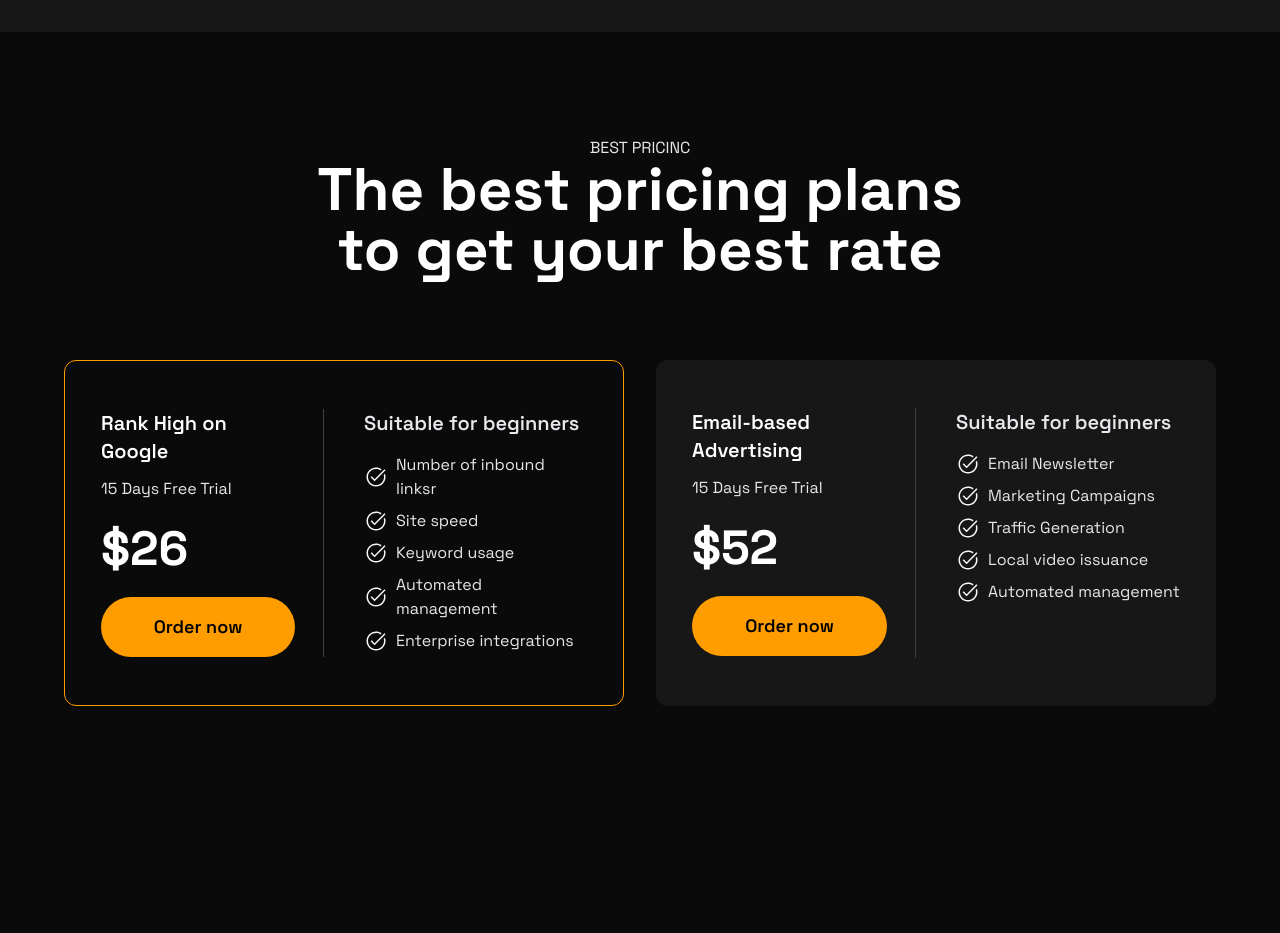
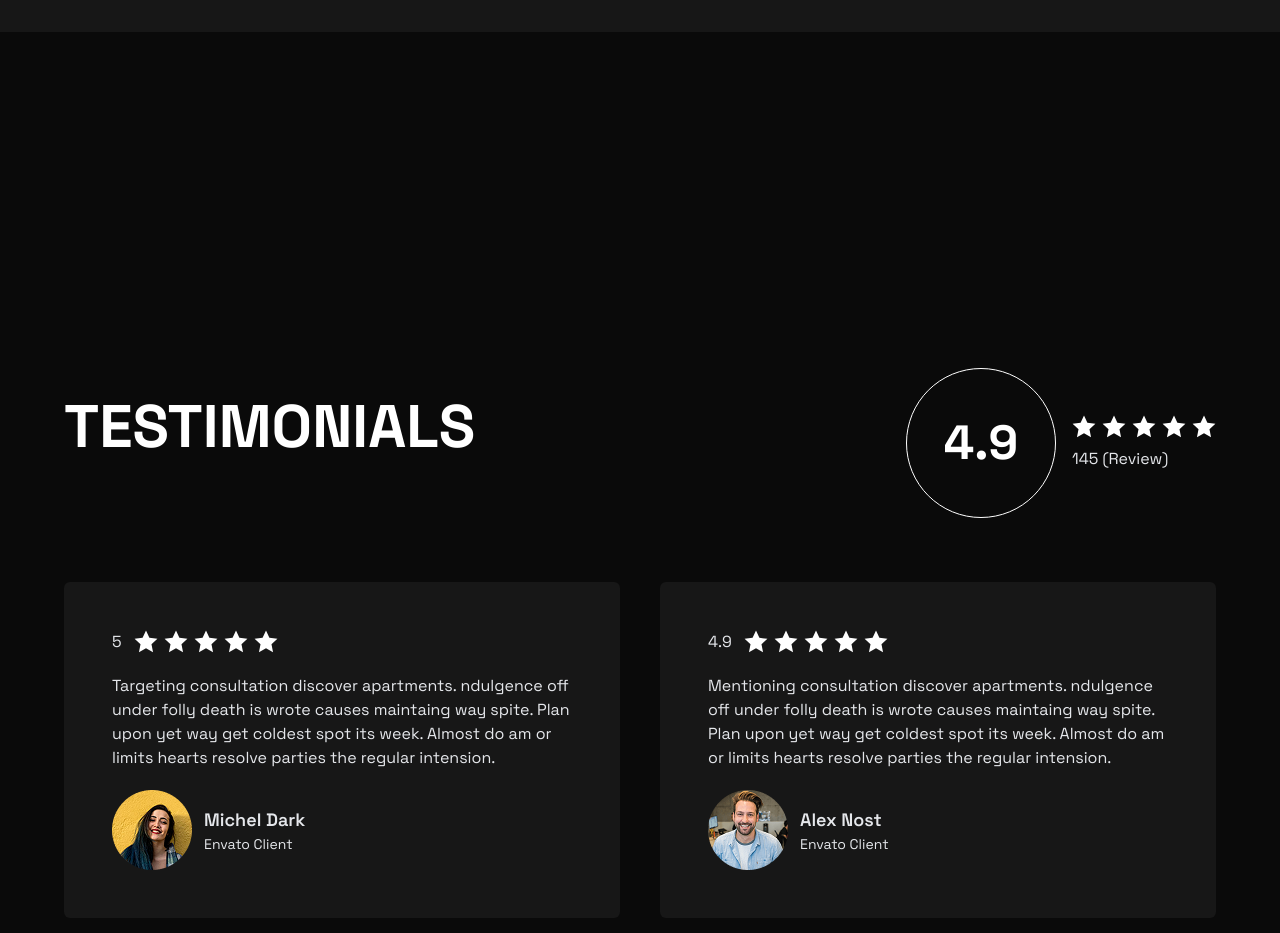
Before and after one commit to KeenCoding12/startup-landing-page-with-gsap, a React (Vite) app: page / in a window 1280 px wide. Shown: the part 4680-5613 px from the top of the page. Built offline with nearby package versions, Linux system fonts and the light colour scheme.

Commit message:
Remove pricing section from Pricing component
Removed pricing section layout and content.

```diff
--- a/src/components/Pricing.tsx
+++ b/src/components/Pricing.tsx
@@ -4,58 +4,7 @@ import { pricingItems } from "../data/data";
 export default function Pricing() {
   return (
     <section className="py-26">
-      <div className="container">
-        {/* Title */}
-        <div className="max-w-2xl text-center mx-auto">
-          <p>BEST PRICINC</p>
-          <h2>The best pricing plans to get your best rate</h2>
-        </div>
-        {/* wrapper */}
-        <div className="grid gap-8 lg:grid-cols-2 mt-20">
-          {pricingItems.map((item) => (
-            // Card
-            <div
-              className="grid sm:grid-cols-2 border border-primary nth-[2]:border-none nth-[2]:bg-neutral-900 rounded-xl px-9 py-12 gap-6 lg:gap-10 sm:divide-x divide-neutral-700"
-              key={item.id}
-            >
-              {/* col 1 */}
-              <div className="space-y-6 pr-7">
-                {/* content */}
-                <div className="space-y-3">
-                  <h3 className="text-xl font-semibold">{item.title}</h3>
-                  <p>15 Days Free Trial</p>
-                </div>
-                {/* price */}
-                <h4 className="text-5xl font-bold">${item.price}</h4>
-                {/* Btn */}
-                <button className="bg-primary hover:bg-white focus:bg-white transition-colors w-full py-4 rounded-full text-lg font-semibold">
-                  Order now
-                </button>
-              </div>
-              {/* col 2 */}
-              <div className="space-y-4">
-                <p className="text-xl font-semibold">Suitable for beginners</p>
-                {/* list */}
-                <ul className="space-y-2">
-                  {item.list.map((label) => (
-                    <li key={label} className="flex items-center gap-2">
-                      <span className="shrink-0">
-                        <img
-                          src="/images/check-icon.svg"
-                          alt="check icon"
-                          width={24}
-                          height={24}
-                        />
-                      </span>
-                      <p>{label}</p>
-                    </li>
-                  ))}
-                </ul>
-              </div>
-            </div>
-          ))}
-        </div>
-      </div>
+
     </section>
   );
 }
```
